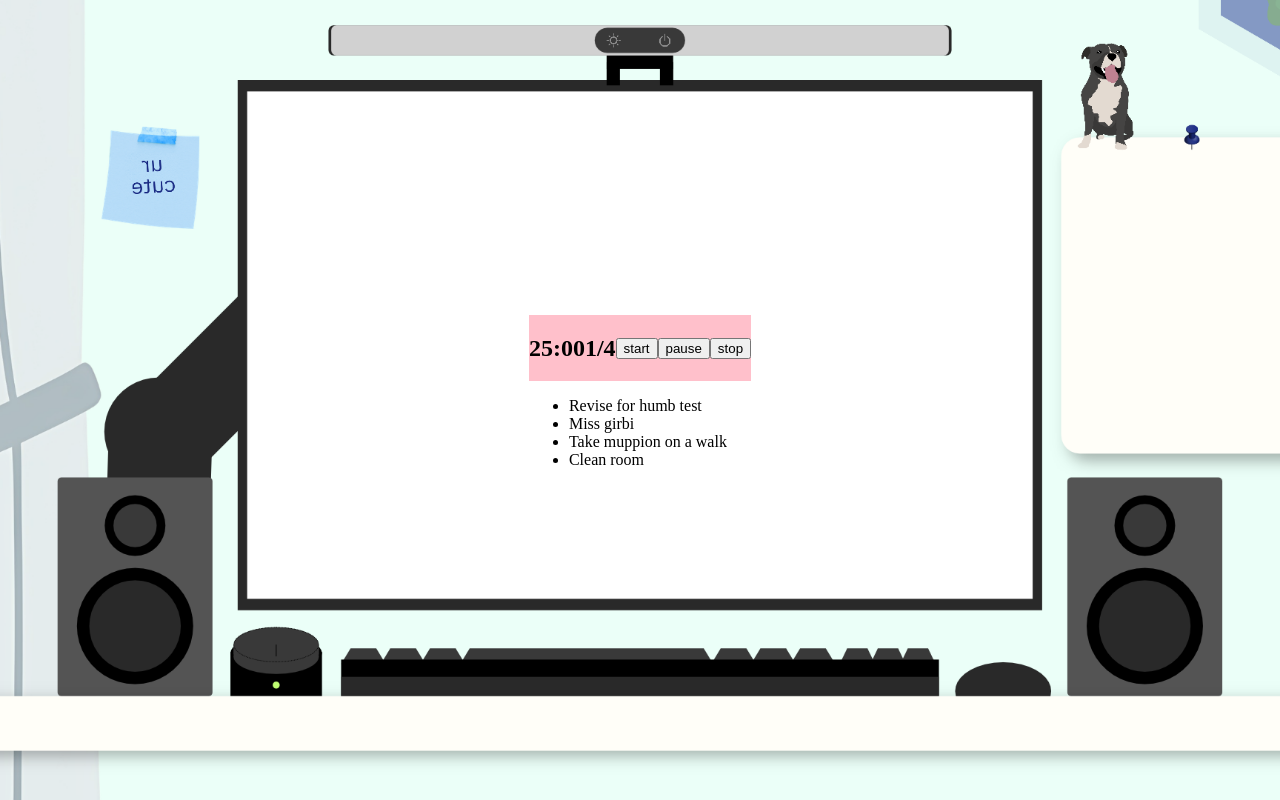
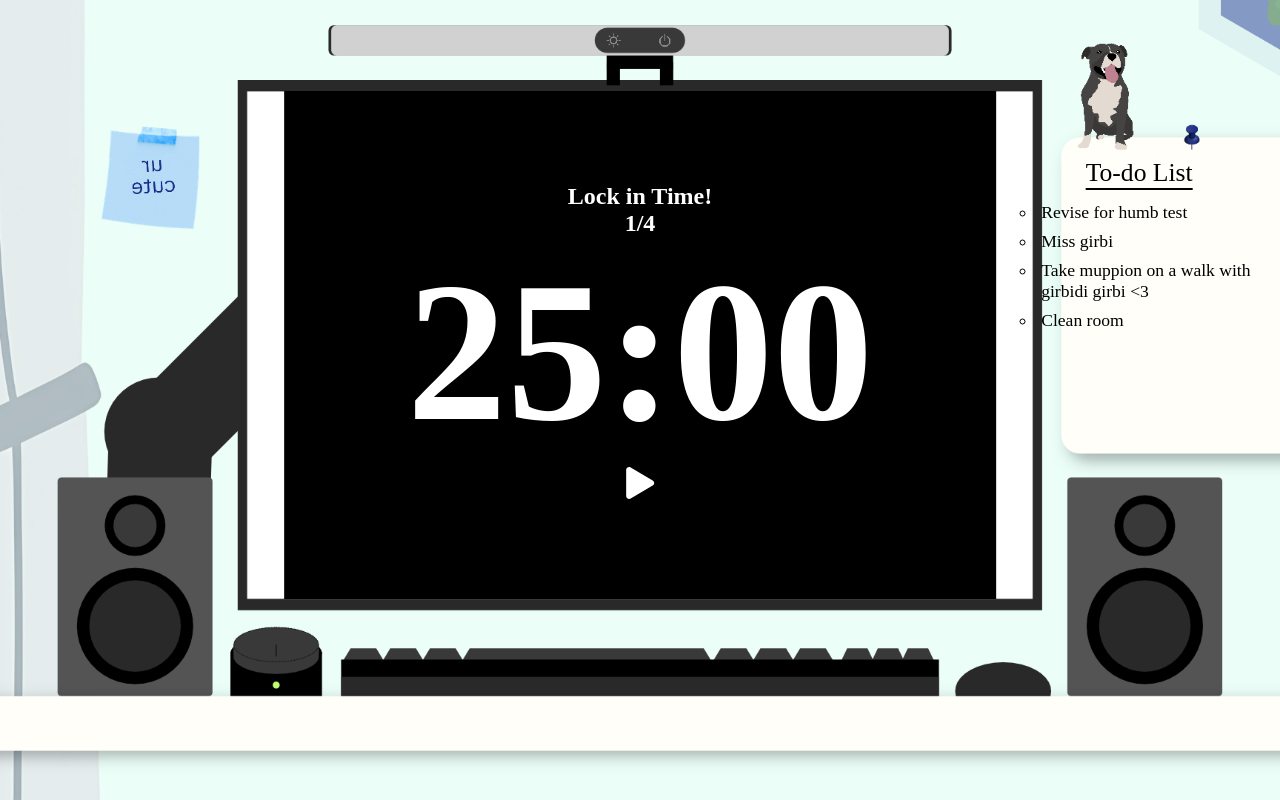
Before and after one commit to cxndylaw/Lock-in, a React (Vite) app: page / in a window 1280 px wide. Built offline with nearby package versions, Linux system fonts and the light colour scheme.

Commit message:
Add SVG icons for timer buttons and conditional rendering

```diff
--- a/src/App.tsx
+++ b/src/App.tsx
@@ -1,37 +1,52 @@
 import { use, useEffect, useMemo, useState } from 'react'
+import { FaPlay, FaPause, FaStop } from 'react-icons/fa'
 
 function App() {
   const todo = [
     'Revise for humb test',
     'Miss girbi',
-    'Take muppion on a walk',
+    'Take muppion on a walk with girbidi girbi <3',
     'Clean room'
   ]
 
   const listTodo = todo.map(todo => <li>{todo}</li>)
+  const [workDuration, setWorkDuration] = useState(25)  // minutes
+  const [breakDuration, setBreakDuration] = useState(5)  // minutes
 
   //25 mins
   const [seconds, setSeconds] = useState(() => {
     const saved = localStorage.getItem('secondsLeft')
-    return saved ? parseInt(saved) : 1500
+    return saved ? parseInt(saved) : workDuration * 60
   })
   const [isRunning, setIsRunning] = useState(false)
   const [sessionCount, setSessionCount] = useState(() => {
     const savedSession = localStorage.getItem('sessionNumber')
     return savedSession ? parseInt(savedSession) : 1
   })
+  const [isBreak, setIsBreak] = useState(false)
   const displayedSessionCount = Math.round(sessionCount/2)
+  const [sessionType, setSessionType] = useState("Lock in Time!")
 
   //buttons
   const handleStart = () => setIsRunning(true)
   const handlePause = () => setIsRunning(false)
   const handleStop = () =>  {
     setIsRunning(false);
-    setSeconds(1500)
+    setSeconds(workDuration * 60)
     setSessionCount(1)
     //todo finish session screen
   }
 
+  useEffect(() => {
+    if(isBreak) {
+      setSessionType("Break!")
+    }
+    else {
+      setSessionType("Lock in Time!")
+    }
+  }, [isBreak])
+
+  //count mechanics
   useEffect(() => {
     const intervalId = setInterval(() => {
       if(isRunning) {
@@ -44,18 +59,22 @@ function App() {
     }
   }, [isRunning])
 
+  //Timer ends
   useEffect(() => {
     if(seconds <= 0) {
       setSessionCount(prev => prev+1)
       if((sessionCount+1) % 2 == 0) {
-        setSeconds(300)
+        setIsBreak(true)
+        setSeconds(breakDuration * 60)
       }
       else {
-        setSeconds(1500)
+        setIsBreak(false)
+        setSeconds(workDuration * 60)
       }
     }
   }, [seconds])
 
+  //Session Tracker
   useEffect(() => {
     localStorage.setItem('sessionNumber', sessionCount.toString())
     if(sessionCount > 7)
@@ -64,28 +83,38 @@ function App() {
     }
   }, [sessionCount])
 
+  //Seconds Tracker
   useEffect(() => {
     localStorage.setItem('secondsLeft', seconds.toString())
   }, [seconds])
 
   return (
     <>
-      <section id='timer'>
-        <h1>{Math.floor(seconds/60)}:{((seconds%60).toString()).padStart(2,"0")}</h1>
-        <h2>{displayedSessionCount}/4</h2>
+      <section className={`timer ${isRunning ? 'running' : 'paused'}`}>
+        <div className='timerText'>
+          <h2 className='sessionType'>{sessionType}</h2>
+          <h2 className='sessionCount'>{displayedSessionCount}/4</h2>
+          <h1 className='time'>{Math.floor(seconds/60)}:{((seconds%60).toString()).padStart(2,"0")}</h1>
+        </div>
         <section className='timerButtons'>
+          {!isRunning ? (
             <button onClick={handleStart}>
-            start
+              <FaPlay />
             </button>
+          ) : (
+            <>
               <button onClick={handlePause}>
-            pause
+                <FaPause />
               </button>
               <button onClick={handleStop}>
-            stop
+                <FaStop />
               </button>
+            </>
+          )}
         </section>
       </section>
       <section className='todoList'>
+        <p className='title'>To-do List</p>
         <ul>{listTodo}</ul>
       </section>
     </>
--- a/src/index.css
+++ b/src/index.css
@@ -6,15 +6,108 @@ body {
   background-size: cover;
   background-position: center;
   background-repeat: no-repeat;
+}
 
+.timer {
   display: flex;
+  flex-direction: column;
+  color: white;
   align-items: center;
   justify-content: center;
+  position: absolute;
+  left: 50%;
+  transform: translateX(-50%);  /* Centers horizontally */
+  top: 11.4%;  /* Adjust this to where the monitor is vertically */
+  width: 55.6vw;
+  height: 63.5vh;
 }
 
-#timer {
+.timer.paused {
+  background: black;
+  animation: none;
+}
+
+.timer.running {
+  background: linear-gradient(-45deg, #070228, #192578, #293fcb);
+  background-size: 400% 400%;
+  animation: gradient-move 15s ease infinite;
+}
+
+.timerText {
+  text-align: center;
+}
+
+.time {
+  font-size: 25vh;
+  margin: 0;
+}
+
+.sessionType {
+  margin: 0;
+}
+
+.sessionCount {
+  margin: 0;
+}
+
+.timerButtons {
   display: flex;
-  background-color: pink;
+  gap: 10px;
+  justify-content: space-between;
+}
+
+.todoList {
+  display: flex;
+  flex-direction: column;
   align-items: center;
   justify-content: center;
+  position: absolute;
+  /* background-color: pink; */
+  left: 89%;
+  transform: translateX(-50%);  /* Centers horizontally */
+  top: 18.5%;  /* Adjust this to where the monitor is vertically */
+  width: 30.5vh;
+  padding: 10px;
 }
+
+.todoList .title {
+  font-size: 2vw;
+  margin: 0;
+  padding-bottom: 10px;
+  text-decoration: underline;
+  text-underline-offset: 7px;
+}
+
+.todoList ul {
+  list-style: circle;
+  padding-left: 20px;
+  margin: 0;
+  font-size: 2.2vh;
+  word-break: break-all;
+}
+
+.todoList li {
+  padding: 4px;
+}
+
+.timerButtons button {
+  background: none;
+  border: none;
+  color: white;
+  font-size: 2rem;
+  cursor: pointer;
+}
+
+
+/* 4. Define how the background moves */
+@keyframes gradient-move {
+  0% {
+    background-position: 0% 50%;
+  }
+  50% {
+    background-position: 100% 50%;
+  }
+  100% {
+    background-position: 0% 50%;
+  }
+}
```
Also changed, not shown: package.json (+7 -6 lines), 1 other file (tests, documents, lock files or other folders). Lines whose indentation alone changed are shown as unchanged.
